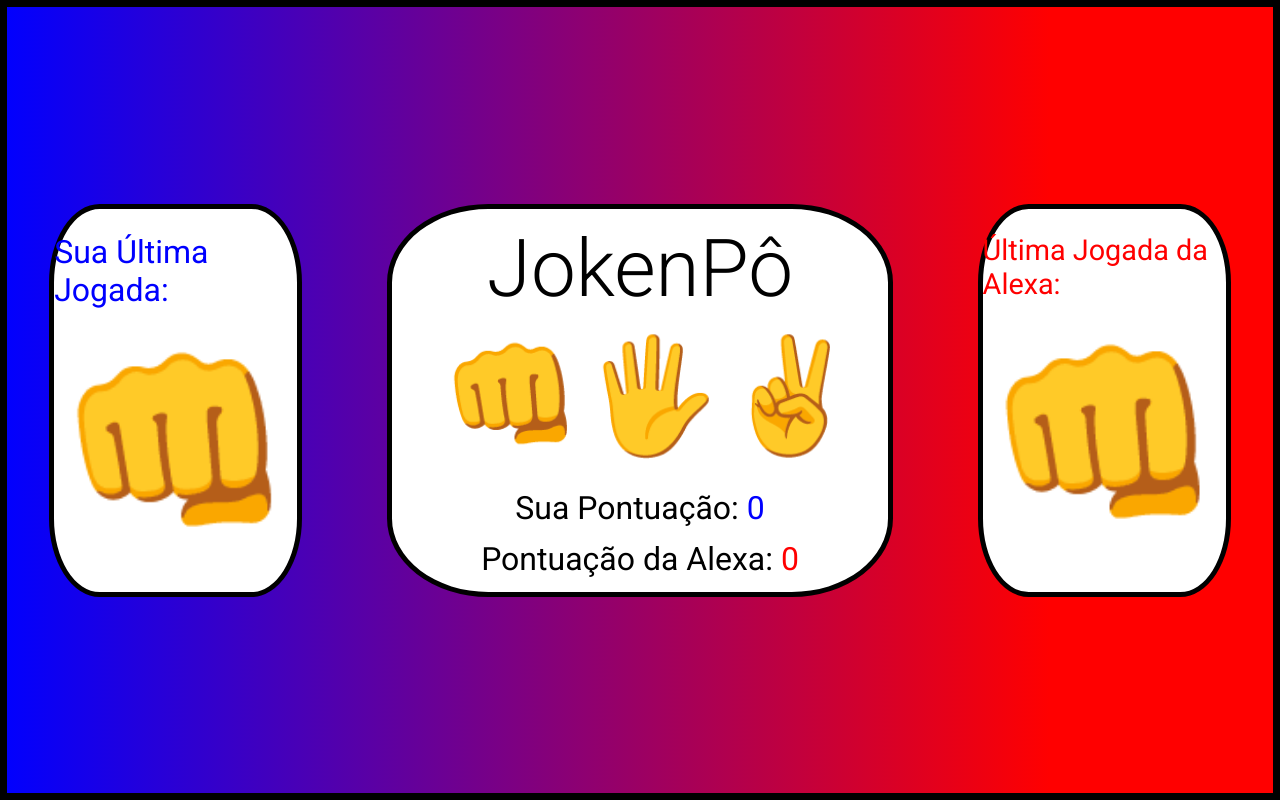
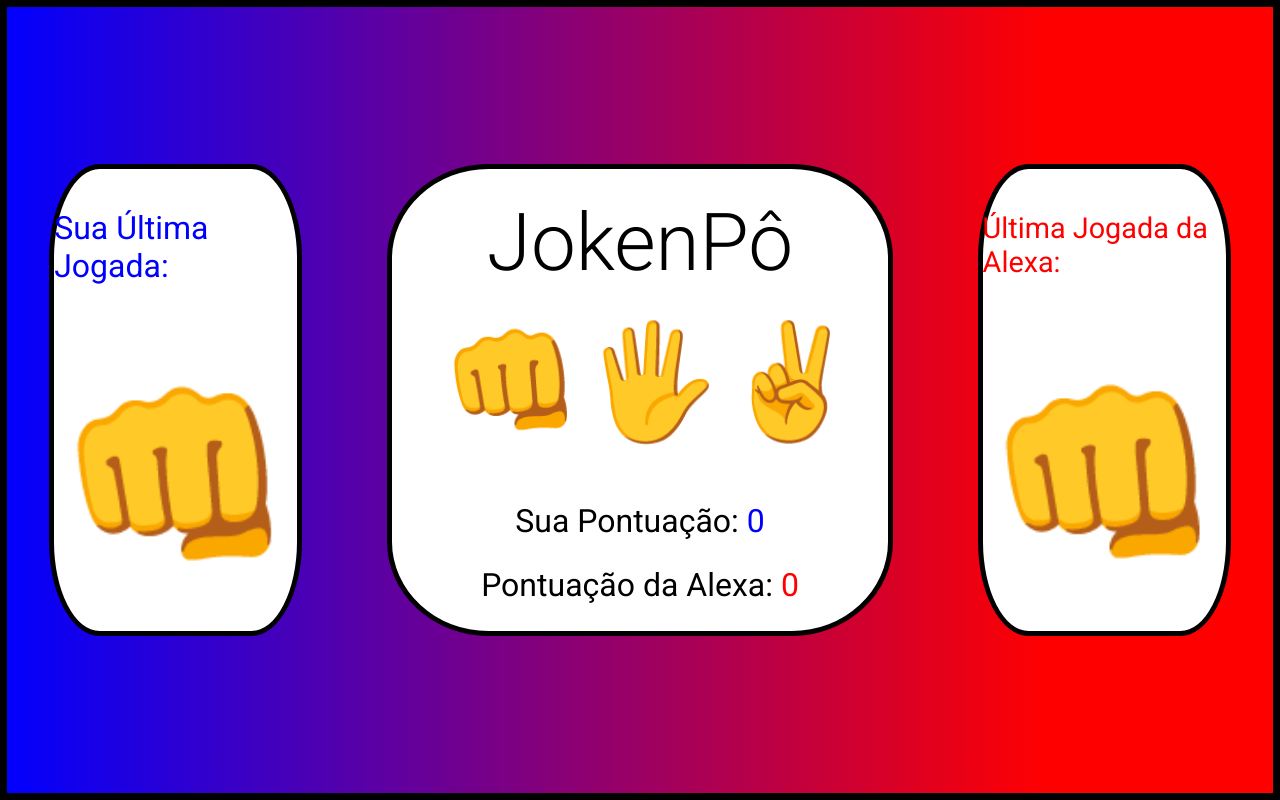
Before and after one commit to DaniloMoncaodeAraujo/Site-JokenP-, a plain HTML site: page index.html in a window 1280 px wide. Drawn offline with Linux system fonts and the light colour scheme.

Commit message:
Mudei o Height do aside, e o Height do main, e dei um Justufy-content nos elementos do aside!

```diff
--- a/style.css
+++ b/style.css
@@ -24,18 +24,19 @@ aside {
     background-color: #ffff;
     border: 5px solid black;
     width: 20%;
-    height: 50%;
+    height: 60%;
     display: flex;
     flex-direction: column;
+    justify-content: space-around;
     align-items: center;
     border-radius: 20%;
+
 
     h3 {
         font-family: "Roboto", sans-serif;
         font-size: 200%;
         font-weight: 400;
         color: blue;
-        margin: 10% 0 9% 0;
     }
 
     button {
@@ -59,7 +60,7 @@ main {
     background-color: #ffff;
     border: 5px solid black;
     width: 40%;
-    height: 50%;
+    height: 60%;
     border-radius: 20%;
     display: flex;
     flex-direction: column;
```
